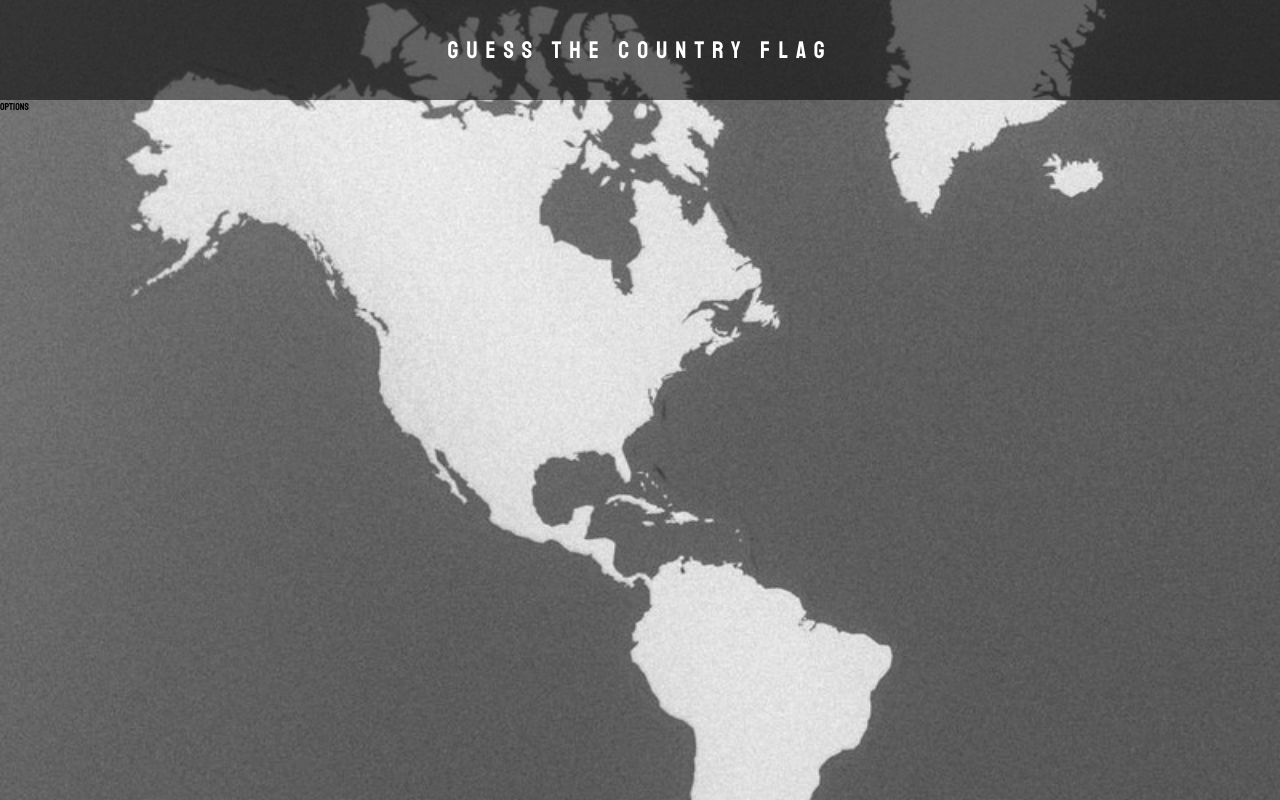
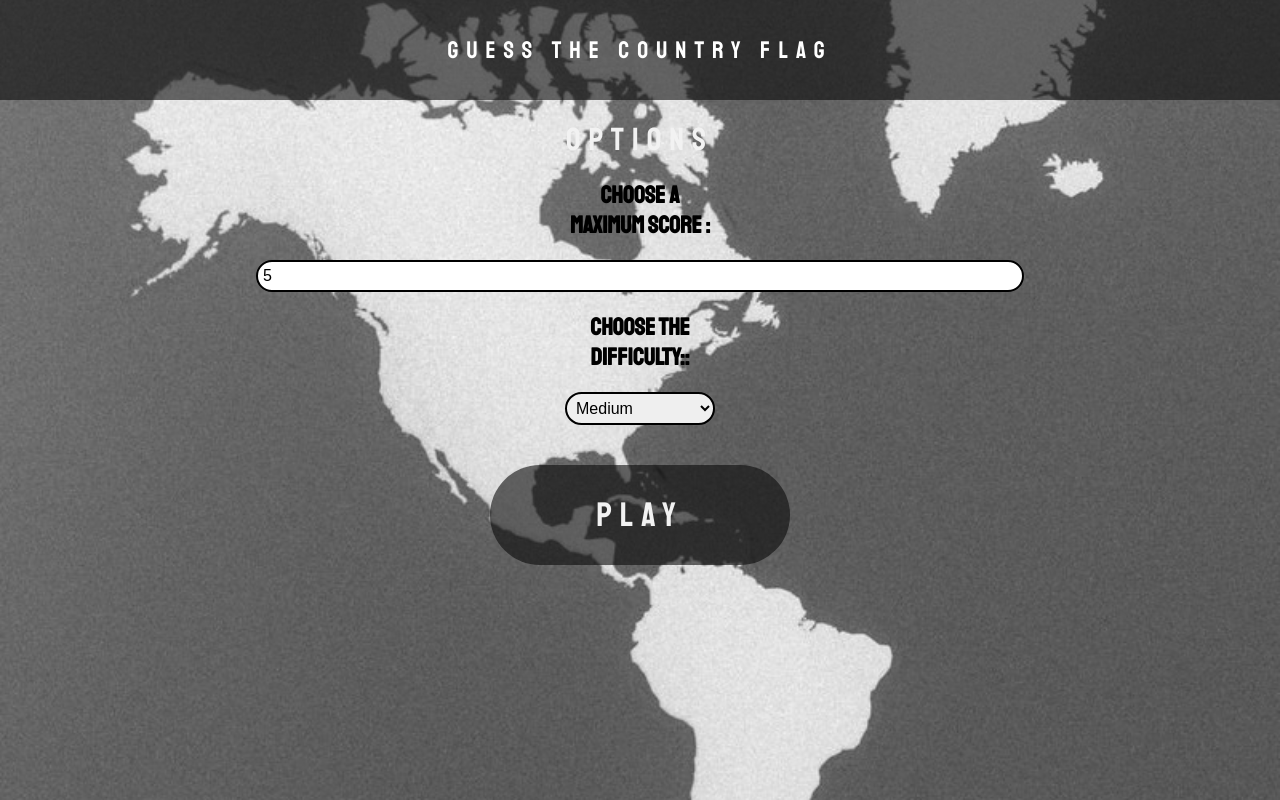
Before and after one commit to TimurKhan001/guessthecountry, a React (Create React App) app: page /options in a window 1280 px wide. Built offline with nearby package versions, Linux system fonts and the light colour scheme.

Commit message:
redux added

```diff
--- a/package.json
+++ b/package.json
@@ -11,6 +11,7 @@
     "react-redux": "^7.2.4",
     "react-router-dom": "^5.2.0",
     "react-scripts": "4.0.3",
+    "redux": "^4.1.0",
     "web-vitals": "^1.1.1"
   },
   "scripts": {
--- a/src/App.css
+++ b/src/App.css
@@ -1,34 +1,25 @@
-/*.App {
-  */
-  /*  text-align: center;*/
-  /*}*/
-  /*.App-logo {*/
-  /*  height: 40vmin;*/
-  /*  pointer-events: none;*/
-  /*}*/
-  /*@media (prefers-reduced-motion: no-preference) {*/
-  /*  .App-logo {*/
-  /*    animation: App-logo-spin infinite 20s linear;*/
-  /*  }*/
-  /*}*/
-  /*.App-header {*/
-  /*  background-color: #282c34;*/
-  /*  min-height: 100vh;*/
-  /*  display: flex;*/
-  /*  flex-direction: column;*/
-  /*  align-items: center;*/
-  /*  justify-content: center;*/
-  /*  font-size: calc(10px + 2vmin);*/
-  /*  color: white;*/
-  /*}*/
-  /*.App-link {*/
-  /*  color: #61dafb;*/
-  /*}*/
-  /*@keyframes App-logo-spin {*/
-  /*  from {*/
-  /*    transform: rotate(0deg);*/
-  /*  }*/
-  /*  to {*/
-  /*    transform: rotate(360deg);*/
-  /*  }*/
-  /*}*/
+.game__image {
+  margin-top: 5rem;
+  display: flex;
+  justify-content: center;
+  align-items: center;
+}
+
+.game__countries {
+  display: flex;
+  flex-direction: row;
+  justify-content: center;
+}
+
+.game__countries h2 {
+  color: white;
+  font-weight: normal;
+  letter-spacing: .8rem;
+}
+
+.game__coutnry-name {
+  margin: 2rem;
+  padding: 3rem;
+  background-color: rgba(10, 10, 10, .6);
+  border-radius: 2rem;
+}
--- a/src/App.js
+++ b/src/App.js
@@ -1,5 +1,6 @@
 import React, { Component } from 'react';
 import './App.css';
+import { connect } from "react-redux";
 
 class App extends Component {
     constructor(props) {
@@ -8,16 +9,14 @@ class App extends Component {
             chosen: [],
             answer: {},
             correct: 0,
-            incorrect: 0,
-            maxpoints: 10,
-            variants: 4
+            incorrect: 0
         };
 
         this.handleClick = this.handleClick.bind(this);
     }
 
     fetch = () => {
-        let variants = this.state.variants;
+        let variants = this.props.variants;
         const url = "https://restcountries.eu/rest/v2/all";
         window.fetch(url)
             .then(data => data.json())
@@ -47,41 +46,48 @@ class App extends Component {
     }
 
     componentDidUpdate(prevProps, prevState) {
-        if (this.state.correct === this.state.maxpoints) {
+        if (this.state.correct === this.props.maxpoints) {
             alert("You won the game");
             this.setState({ correct: 0, incorrect: 0 });
         }
-        else if (this.state.incorrect === this.state.maxpoints) {
+        else if (this.state.incorrect === this.props.maxpoints) {
             alert("Sorry you lost");
             this.setState({ correct: 0, incorrect: 0 });
         }
     }
 
-    updateMaxPoints = (e) => {
-        this.setState({
-            maxpoints: +e.target.value
-        });
-    }
 
     render() {
         let countries = this.state.chosen;
         let showCountries = countries.map((item, index) => (
-            <div style={{padding: "20px"}} key={index}>{item.name}</div>
+            <div className="game__coutnry-name" style={{padding: "20px"}} key={index}><h2>{item.name}</h2></div>
         ));
 
         return (
             <div className="App">
-                <h2 onClick={this.handleClick} style={{cursor: "pointer"}}>{showCountries}</h2>
-                <img style={{width: "300px"}} src={this.state.answer.flag} alt="country flag"/>
-                <h3>Correct {this.state.correct}</h3>
-                <h3>Wrong {this.state.incorrect}</h3>
 
-                <label for="maxpoints">Choose a maximum score </label>
-                <input id="maxpoints" type="number" value={this.state.maxpoints} onChange={this.updateMaxPoints}/>
+                <div className="game__image">
+                <img style={{height: "25vh"}} src={this.state.answer.flag} alt="country flag"/>
+                </div>
+
+                <div className="game__countries">
+                <div onClick={this.handleClick} style={{cursor: "pointer"}}>{showCountries}</div>
+                </div>
+
+                <h3 style={{display: "inline-block", margin: "1rem"}}>Correct {this.state.correct}</h3>
+                <h3 style={{display: "inline-block", margin: "1rem"}}>Wrong {this.state.incorrect}</h3>
+                <h3 style={{display: "inline-block", margin: "1rem"}}>Max Score {this.props.maxpoints}</h3>
 
             </div>
         );
     }
 }
 
-export default App;
+function mapStateToProps(reduxState) {
+    return {
+        maxpoints: reduxState.maxpoints,
+        variants: reduxState.variants
+    };
+}
+
+export default connect(mapStateToProps)(App);
--- /dev/null
+++ b/src/Options.css
@@ -0,0 +1,45 @@
+.options {
+    display: flex;
+    flex-direction: column;
+    justify-content: center;
+    align-items: center;
+}
+
+.options__heading {
+    margin: 2rem 0;
+    font-size: 3.2rem;
+    color: #f2f2f2;
+    font-weight: normal;
+    letter-spacing: .8rem;
+}
+
+label {
+    text-align: center;
+    font-size: 2.4rem;
+    font-weight: bold;
+    display: block;
+    width: 150px;
+}
+
+label::after {
+    content: ": "
+}
+
+input {
+    font-size: 1.6rem;
+    display: block;
+    margin: 2rem;
+    width: 60%;
+    padding: .5rem;
+    border: 2px solid black;
+    border-radius: 2rem;
+}
+
+select {
+    font-size: 1.6rem;
+    margin: 2rem;
+    width: 15rem;
+    padding: .5rem;
+    border: 2px solid black;
+    border-radius: 2rem;
+}
--- /dev/null
+++ b/src/Options.js
@@ -0,0 +1,97 @@
+import React, { Component } from 'react';
+import { connect } from "react-redux";
+import './Options.css';
+import { Link } from "react-router-dom";
+
+class Options extends Component {
+
+    updateMaxPoints = (e) => {
+        this.props.dispatch({
+            type: "MAX_POINTS",
+            number: +e.target.value
+        });
+    }
+
+    handleChange = (e) => {
+        switch (e.target.value) {
+            case "easy":
+                this.props.dispatch({
+                    type: "DIFFICULTY",
+                    difficulty: 3
+                });
+                break;
+            case "medium":
+                this.props.dispatch({
+                    type: "DIFFICULTY",
+                    difficulty: 4
+                });
+                break;
+            case "hard":
+                this.props.dispatch({
+                    type: "DIFFICULTY",
+                    difficulty: 5
+                });
+                break;
+        }
+    }
+
+    render() {
+        let selected;
+        switch (this.props.variants) {
+            case 3:
+                selected = <div>
+                        <select onChange={this.handleChange} name="diffuculty" id="difficulty">
+                        <option selected="selected" value="easy">Easy</option>
+                        <option value="medium">Medium</option>
+                        <option value="hard">Hard</option>
+                        </select>
+                        </div>
+                break;
+            case 4:
+                selected = <div>
+                        <select onChange={this.handleChange} name="diffuculty" id="difficulty">
+                        <option value="easy">Easy</option>
+                        <option selected="selected" value="medium">Medium</option>
+                        <option value="hard">Hard</option>
+                        </select>
+                        </div>
+                break;
+            case 5:
+                selected = <div>
+                        <select onChange={this.handleChange} name="diffuculty" id="difficulty">
+                        <option value="easy">Easy</option>
+                        <option selected="selected" value="medium">Medium</option>
+                        <option selected="selected" value="hard">Hard</option>
+                        </select>
+                        </div>
+                break;
+        }
+
+        return (
+            <section className="options">
+                <h2 className="options__heading">Options</h2>
+
+                <label for="maxpoints">Choose a maximum score </label>
+                <input id="maxpoints" type="number" value={this.props.maxpoints} onChange={this.updateMaxPoints}/>
+
+                <label for="difficulty">Choose the difficulty:</label>
+
+                {selected}
+
+                <div className="main__button">
+                    <h2><Link className="main__button-text" to="/game">Play</Link></h2>
+                </div>
+        </section>
+        );
+    }
+}
+
+function mapStateToProps(reduxState) {
+    return {
+        maxpoints: reduxState.maxpoints,
+        variants: reduxState.variants
+    };
+}
+
+
+export default connect(mapStateToProps)(Options);
--- a/src/Switch.js
+++ b/src/Switch.js
@@ -6,13 +6,14 @@ import {
 from 'react-router-dom';
 import App from './App';
 import Main from './Main';
+import Options from './Options';
 
 const Game = () => (
-    <App/>
+    <App />
 );
 
-const Options = () => (
-    <div>Options</div>
+const OptionsMenu = () => (
+    <Options />
 );
 
 const MainMenu = () => (
@@ -22,11 +23,11 @@ const MainMenu = () => (
 const SwitchGame = () => (
     <Switch>
 
-            <Route exact path="/" component={MainMenu} />
-            <Route path="/game" component={Game} />
-            <Route path="/options" component={Options} />
+        <Route exact path="/" component={MainMenu} />
+        <Route path="/game" component={Game} />
+        <Route path="/options" component={OptionsMenu} />
 
-        </Switch>
+    </Switch>
 );
 
 export default SwitchGame;
--- /dev/null
+++ b/src/constants/action-types.js
@@ -0,0 +1,2 @@
+export const DIFFICULTY = "DIFFICULTY";
+export const MAX_POINTS = "MAX_POINTS";
--- a/src/index.js
+++ b/src/index.js
@@ -1,8 +1,8 @@
 import React from 'react';
 import ReactDOM from 'react-dom';
-// import { Provider } from 'react-redux';
-// import { createStore } from 'redux';
-// import rootReducer from './reducers';
+import { Provider } from 'react-redux';
+import { createStore, applyMiddleware } from 'redux';
+import rootReducer from './reducers';
 import './index.css';
 import Header from "./Header";
 import reportWebVitals from './reportWebVitals';
@@ -13,14 +13,15 @@ from 'react-router-dom';
 import Main from "./Main";
 import SwitchGame from "./Switch";
 
-// const store = createStore(rootReducer);
+const store = createStore(rootReducer, window.__REDUX_DEVTOOLS_EXTENSION__ && window.__REDUX_DEVTOOLS_EXTENSION__());
 
 ReactDOM.render(
-
+  <Provider store={store}>
   <Router>
     <Header />
     <SwitchGame />
-  </Router>,
+  </Router>
+  </Provider>,
   document.getElementById('root')
 );
 
--- /dev/null
+++ b/src/reducers/index.js
@@ -0,0 +1,29 @@
+import { DIFFICULTY, MAX_POINTS } from '../constants/action-types';
+
+const initialState = {
+    maxpoints: 5,
+    variants: 4
+};
+
+
+function rootReducer(state = initialState, action) {
+    switch (action.type) {
+        case MAX_POINTS:
+            var newState = { ...state };
+            return {
+                ...newState,
+                maxpoints: action.number
+            };
+        case DIFFICULTY:
+            var anotherState = { ...state };
+            return {
+                ...anotherState,
+                variants: action.difficulty
+            };
+
+        default:
+            return state;
+    }
+}
+
+export default rootReducer;
```
Also changed, not shown: src/actions/index.js (added, +16 -0 lines).
